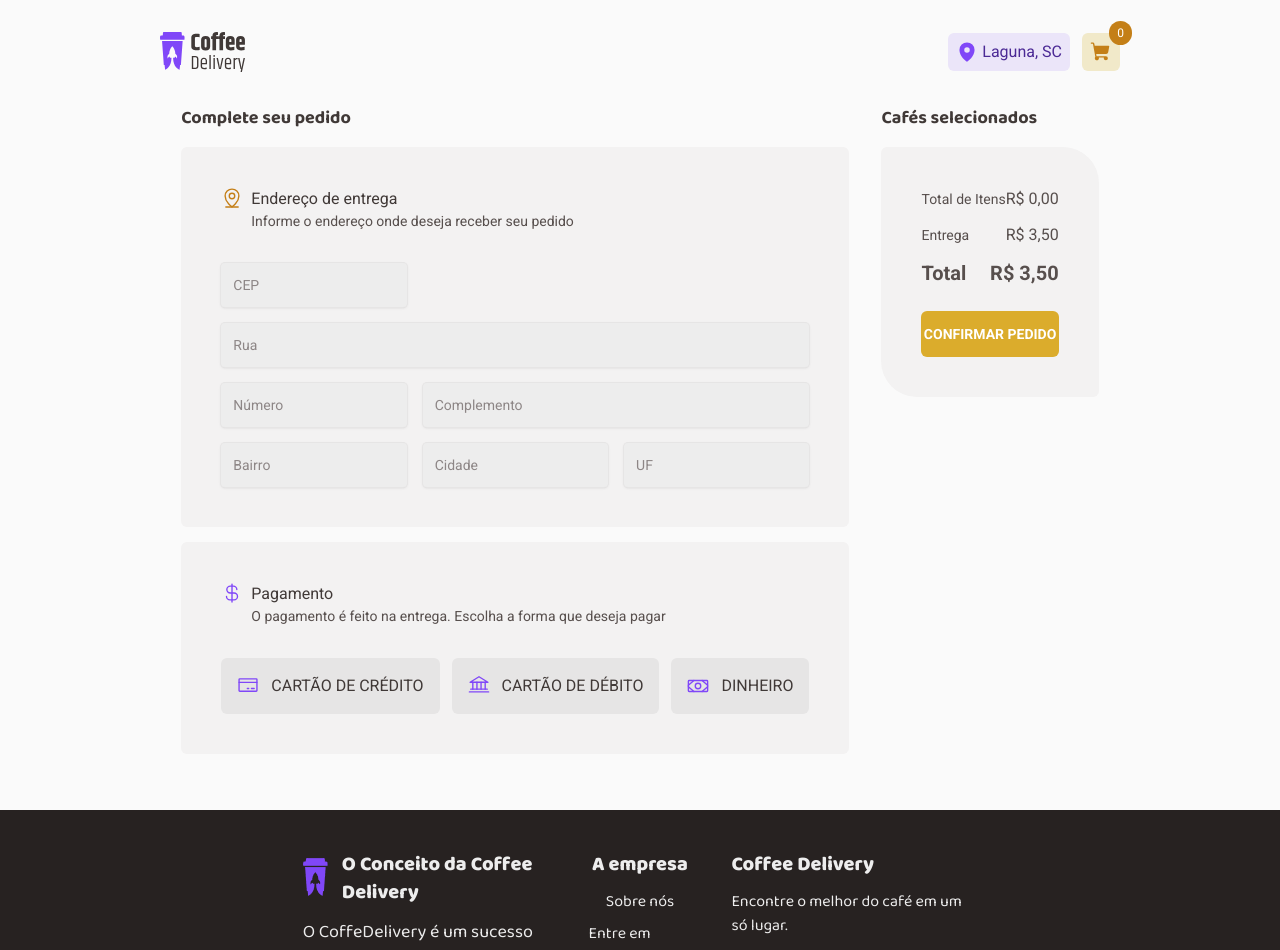
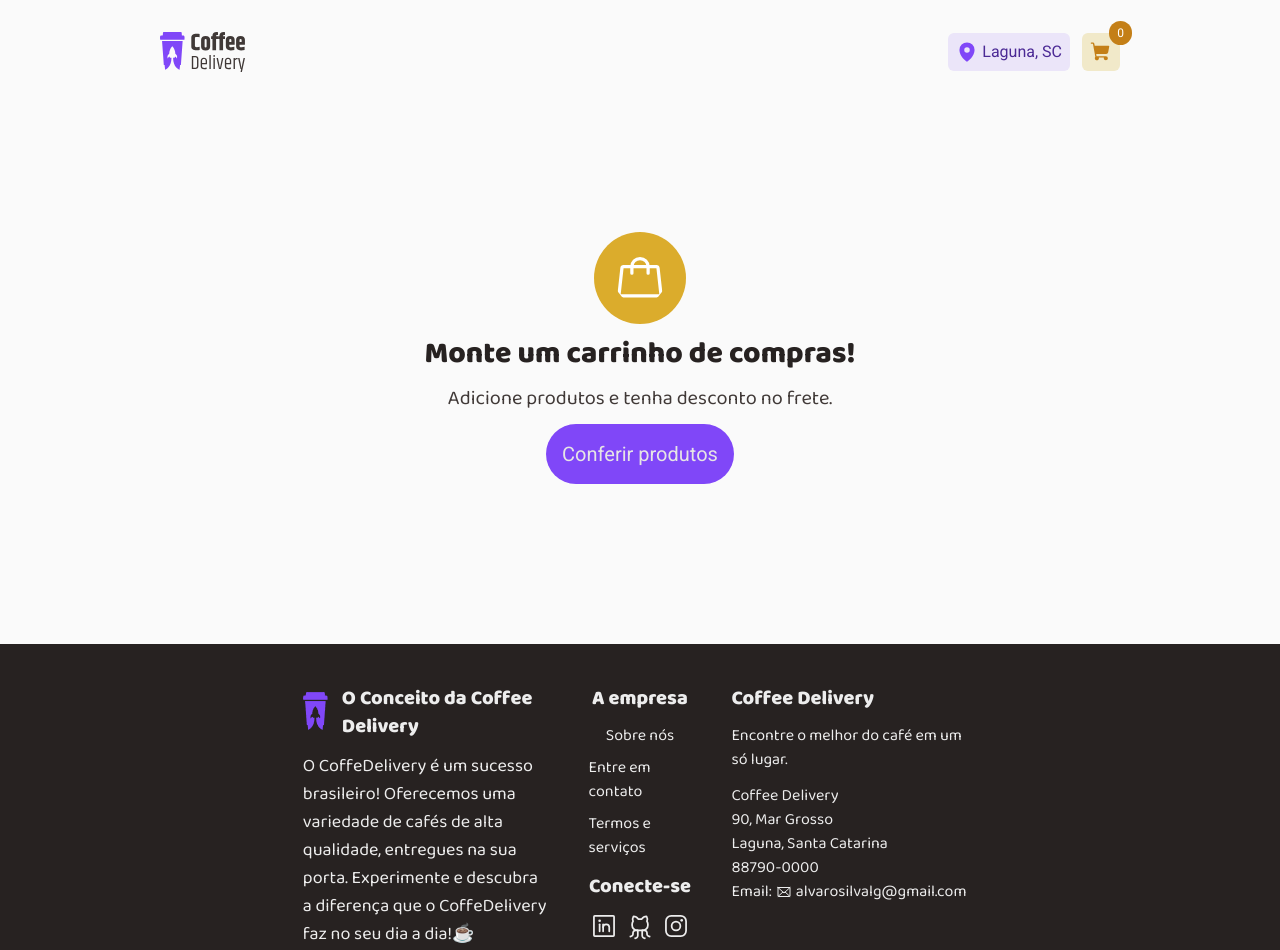
Before and after one commit to Alvarosig/coffe-delivery-rs, a React (Vite) app: page /checkout in a window 1280 px wide. Shown: the top 950 px of the page. Built offline with nearby package versions, Linux system fonts and the light colour scheme.

Commit message:
feat: adicionado conditional rendering para caso o carrinho esteja vazio

```diff
--- a/src/Pages/Checkout.tsx
+++ b/src/Pages/Checkout.tsx
@@ -3,9 +3,9 @@ import { FormOrder } from "../components/FormOrder/FormOrder"
 
 export function Checkout() {
   return (
-    <>
+    <div className="flex flex-col h-screen">
       <FormOrder />
       <Footer />
-    </>
+    </div>
   )
 }
--- a/src/components/Footer/Footer.tsx
+++ b/src/components/Footer/Footer.tsx
@@ -16,10 +16,10 @@ export function Footer() {
               </h3>
             </div>
             <p className="text-lg">
-              O CoffeDelivery é um sucesso brasileiro! Nós oferecemos uma
-              variedade de cafés de alta qualidade, entregues diretamente na sua
-              porta. Experimente nossos serviços e descubra a diferença que o
-              CoffeDelivery pode fazer no seu dia a dia!☕
+              O CoffeDelivery é um sucesso brasileiro! Oferecemos uma
+              variedade de cafés de alta qualidade, entregues na sua
+              porta. Experimente e descubra a diferença que o
+              CoffeDelivery faz no seu dia a dia!☕
             </p>
           </div>
         </div>
--- a/src/components/FormOrder/FormOrder.tsx
+++ b/src/components/FormOrder/FormOrder.tsx
@@ -1,10 +1,17 @@
-import { MapPinLine, CurrencyDollar } from "phosphor-react"
+import { MapPinLine, CurrencyDollar, Handbag } from "phosphor-react"
 import { FormShip } from "./FormShip/FormShip"
 import { PaymentMethod } from "./PaymentMethod/PaymentMethod"
 import { OrderList } from "./OrderList/OrderList"
+import { useCart } from "../../context/CartContext"
+import { Link } from "react-router-dom"
 
 export function FormOrder() {
+
+  const { isThereAProduct } = useCart()
+
   return (
+    <>
+   {isThereAProduct.length > 0 ? (
     <div className="max-w-[1440px] px-40 m-auto flex flex-row items-start justify-center gap-8 mb-14 max-[1140px]:flex-col max-[1140px]:items-center max-md:px-5">
       <div className="flex flex-col gap-[15px]">
         <h2 className="font-baloo text-base-subtitle font-bold text-lg max-[1140px]:text-center">
@@ -55,5 +62,17 @@ export function FormOrder() {
 
       <OrderList/>
     </div>
+   ) :
+   (
+    <div className="max-w-[1440px] px-40 m-auto flex flex-col items-center justify-center pt-32 pb-40 gap-3 max-[425px]:px-3 max-[425px]:text-center max-xl:pt-40">
+      <Handbag size={92} className="text-white p-5 rounded-full bg-yellow-normal"/>
+      <h2 className="font-baloo font-extrabold text-3xl text-base-title">Monte um carrinho de compras!</h2>
+      <p className="font-baloo font-normal text-xl text-base-subtitle">Adicione produtos e tenha desconto no frete.</p>
+      <Link to="/">
+        <button type="button" className="p-4 rounded-full bg-purple-normal text-xl text-base-button hover:bg-purple-dark max-[425px]:w-auto">Conferir produtos</button>
+      </Link>
+    </div>
+   )}
+   </>
   )
 }
--- a/src/components/FormOrder/OrderList/OrderList.tsx
+++ b/src/components/FormOrder/OrderList/OrderList.tsx
@@ -35,7 +35,7 @@ export function OrderList() {
                 <div className="flex flex-col gap-2">
                   <p>{item.title}</p>
                   <div className="flex flex-row gap-2">
-                    <div className="flex flex-row bg-base-button rounded-md w-[72px] p-2 gap-2 justify-center items-center">
+                    <div className="flex flex-row bg-base-button rounded-md w-[72px] p-2 gap-2 justify-center items-center select-none">
                       <Minus
                         size={14}
                         onClick={() => handleSubtractProductToCart(item)}
--- a/src/context/CartContext.tsx
+++ b/src/context/CartContext.tsx
@@ -29,12 +29,15 @@ interface ContextData {
   handleAddProductToCart: (item: Product | CartItem) => void
   handleSubtractProductToCart: (item: Product | CartItem) => void
   handleRemoveProductFromCart: (id: number) => void
+  isThereAProduct: CartItem[]
 }
 
 const CartContext = createContext<ContextData>({} as ContextData)
 
 function CartProvider({ children }: CartProviderProps) {
   const [cartData, setCartData] = useState<CartItem[]>([])
+
+  const isThereAProduct = cartData.filter((item) => item.quantity > 0)
 
   function handleAddProductToCart(item: Product | CartItem) {
     const updatedCartData = [...cartData]
@@ -86,7 +89,8 @@ function CartProvider({ children }: CartProviderProps) {
     products,
     handleAddProductToCart,
     handleSubtractProductToCart,
-    handleRemoveProductFromCart
+    handleRemoveProductFromCart,
+    isThereAProduct
   }
 
   return (
```
